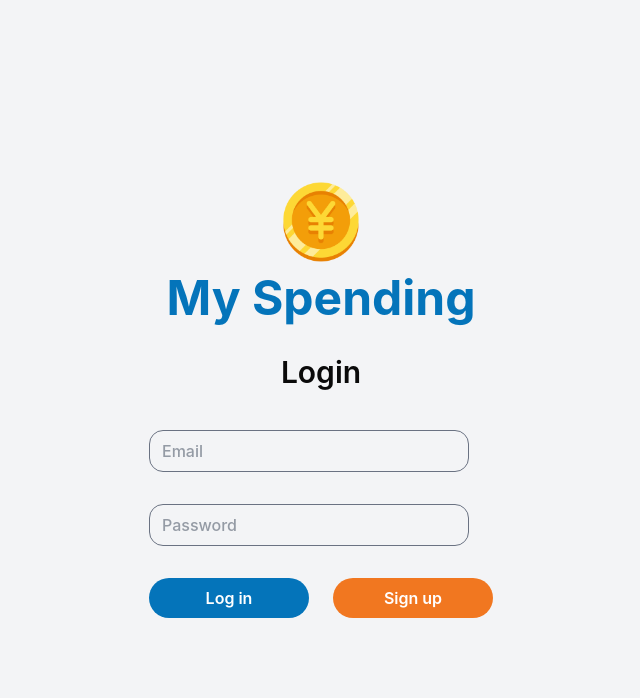
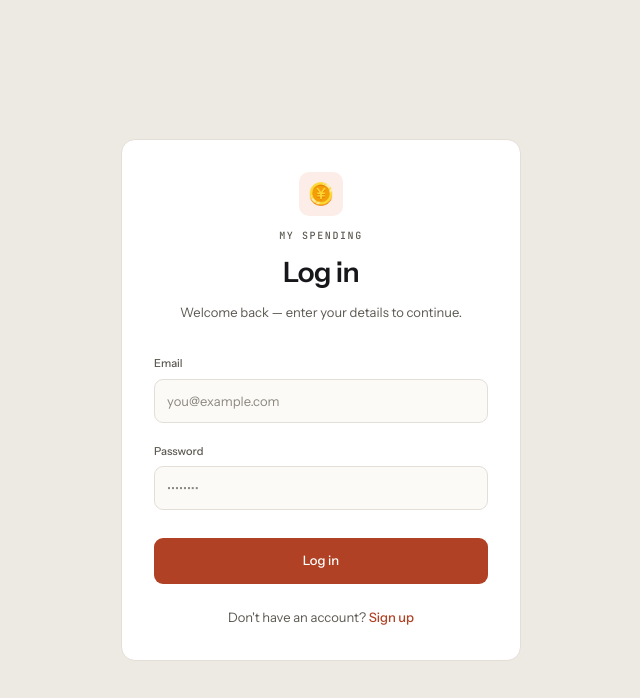
Before and after one commit to ColinBertin/my-spending, a Next.js app: page /login in a window 1280 px wide. Shown: the top 698 px of the page, without its empty margins (319-959 px from the left). Built offline with nearby package versions, Linux system fonts and the light colour scheme.

Commit message:
fix test accordingly to navbar changes

```diff
--- a/app/(auth)/login/login.tsx
+++ b/app/(auth)/login/login.tsx
@@ -4,8 +4,6 @@ import { useForm } from "react-hook-form";
 import { useRouter } from "next/navigation";
 import Image from "next/image";
 
-import Button from "@/components/Button";
-import FormInputField from "@/components/FormInputField";
 import { signInWithPassword } from "@/utils/authClient";
 import { emailRegex } from "@/helpers";
 import logo from "@/public/images/yen-icon.png";
@@ -16,12 +14,13 @@ import {
 import { useState, useTransition } from "react";
 import Spinner from "@/components/Spinner";
 
-type SignupInput = {
-  username: string;
+type LoginFormValues = {
   email: string;
   password: string;
-  confirmPassword: string;
 };
+
+const fieldClassName =
+  "h-11 rounded-[9px] border border-[#E3DFD7] bg-[#FBFAF7] px-3 text-[13px] text-[#17161A] placeholder:text-[#8C887F] outline-none transition-colors focus:border-[1.5px] focus:border-[#17161A] focus:bg-white";
 
 export default function Login() {
   const router = useRouter();
@@ -38,9 +37,9 @@ export default function Login() {
     register,
     handleSubmit,
     formState: { errors },
-  } = useForm<SignupInput>({ mode: "onChange" });
+  } = useForm<LoginFormValues>({ mode: "onChange" });
 
-  async function handleLogin(data: SignupInput) {
+  async function handleLogin(data: LoginFormValues) {
     try {
       setIsFetching(true);
       const { error } = await signInWithPassword(data.email, data.password);
@@ -62,70 +61,107 @@ export default function Login() {
 
   if (isMutating) {
     return (
-      <div className="flex flex-col h-full w-full justify-center items-center">
+      <div className="flex h-full w-full flex-col items-center justify-center text-[#17161A]">
         <Spinner />
       </div>
     );
   }
 
   return (
-    <div className="">
-      <form
-        className="flex flex-col justify-center h-1/2"
-        onSubmit={handleSubmit(handleLogin)}
-      >
-        <div className="mb-8 flex flex-col items-center gap-3">
+    <div className="w-full max-w-[400px] rounded-xl border border-[#E3DFD7] bg-white p-6 sm:p-8">
+      <div className="flex flex-col items-center gap-3 text-center">
+        <span className="flex h-11 w-11 items-center justify-center rounded-lg bg-[#FCEDE8]">
           <Image
             src={logo}
             alt="My Spending logo"
-            className="h-16 w-16 sm:h-20 sm:w-20"
+            className="h-6 w-6"
             priority
           />
-          <h1 className="text-4xl sm:text-5xl font-bold text-blue-dark text-center">
+        </span>
+        <span
+          className="text-[10px] font-medium uppercase tracking-[0.16em] text-[#5C5952]"
+          style={{ fontFamily: "var(--font-jetbrains-mono)" }}
+        >
           My Spending
+        </span>
+        <h1 className="text-[26px] font-semibold leading-[1.25] tracking-[-0.02em] text-[#17161A] sm:text-[28px]">
+          Log in
         </h1>
+        <p className="text-[13px] leading-[1.6] text-[#5C5952]">
+          Welcome back — enter your details to continue.
+        </p>
       </div>
-        <h1 className="text-3xl font-semibold text-center text-red mb-10">
-          Login
-        </h1>
 
-        <FormInputField
+      <form
+        className="mt-8 flex flex-col gap-5"
+        onSubmit={handleSubmit(handleLogin)}
+      >
+        <div className="flex flex-col gap-[7px]">
+          <label
+            htmlFor="email"
+            className="text-[11px] font-medium text-[#5C5952]"
+          >
+            Email
+          </label>
+          <input
+            id="email"
             type="email"
-          placeholder="Email"
-          containerClassName="relative flex flex-col justify-around mb-8"
-          inputClassName="w-56 sm:w-80 p-2 h-auto"
-          registration={register("email", {
+            placeholder="you@example.com"
+            className={fieldClassName}
+            {...register("email", {
               required: "Email is required",
               validate: (email) =>
                 emailRegex.test(email) ? true : "Invalid email format",
             })}
-          error={errors.email?.message}
           />
+          {errors.email?.message && (
+            <span className="text-[12px] text-[#B0442A]">
+              {errors.email.message}
+            </span>
+          )}
+        </div>
 
-        <FormInputField
+        <div className="flex flex-col gap-[7px]">
+          <label
+            htmlFor="password"
+            className="text-[11px] font-medium text-[#5C5952]"
+          >
+            Password
+          </label>
+          <input
+            id="password"
             type="password"
-          placeholder="Password"
-          containerClassName="relative flex flex-col justify-around mb-8"
-          inputClassName="w-56 sm:w-80 p-2 h-auto"
-          registration={register("password", {
+            placeholder="••••••••"
+            className={fieldClassName}
+            {...register("password", {
               required: "Password is required",
             })}
-          error={errors.password?.message}
           />
-        <div className="flex flex-col sm:flex-row justify-center gap-4 sm:gap-6">
-          <Button color="primary" type="submit" text="Log in" />
-          <Button
-            color="secondary"
+          {errors.password?.message && (
+            <span className="text-[12px] text-[#B0442A]">
+              {errors.password.message}
+            </span>
+          )}
+        </div>
+
+        <button
+          type="submit"
+          className="mt-2 h-[46px] rounded-[9px] bg-[#B04124] text-[13px] font-medium text-white transition-colors hover:bg-[#8A331B]"
+        >
+          Log in
+        </button>
+      </form>
+
+      <p className="mt-6 text-center text-[13px] text-[#5C5952]">
+        Don&apos;t have an account?{" "}
+        <button
           type="button"
-            text="Sign up"
-            handleChange={(e) => {
-              e.preventDefault();
-              router.push("/signup");
-            }}
-          />
-        </div>
-      </form>
-      {/* <button onClick={handleGoogleSignIn}>Sign Up / Login with Google</button> */}
+          className="font-medium text-[#B04124] hover:text-[#8A331B]"
+          onClick={() => router.push("/signup")}
+        >
+          Sign up
+        </button>
+      </p>
     </div>
   );
 }
--- a/app/(auth)/login/page.tsx
+++ b/app/(auth)/login/page.tsx
@@ -1,8 +1,22 @@
+import { Instrument_Sans, JetBrains_Mono } from "next/font/google";
 import Login from "./login";
+
+const instrumentSans = Instrument_Sans({
+  subsets: ["latin"],
+  weight: ["400", "500", "600"],
+});
+
+const jetBrainsMono = JetBrains_Mono({
+  subsets: ["latin"],
+  weight: ["400", "500"],
+  variable: "--font-jetbrains-mono",
+});
 
 export default function LoginPage() {
   return (
-    <div className="flex w-screen h-screen justify-center items-center">
+    <div
+      className={`${instrumentSans.className} ${jetBrainsMono.variable} flex min-h-screen w-full items-center justify-center bg-[#EDEAE3] px-4 py-10`}
+    >
       <Login />
     </div>
   );
--- a/components/layout/Navbar.tsx
+++ b/components/layout/Navbar.tsx
@@ -21,7 +21,7 @@ const navItems = [
   { label: "Dashboard", href: "/" },
   { label: "Accounts", href: "/accounts/create" },
   { label: "Categories", href: "/categories/create" },
-  { label: "Ledger", href: "/categories/create" },
+  { label: "Ledger", href: "/ledger-generator" },
   { label: "Reports", href: "/categories/create" },
   { label: "Settings", href: "/categories/create" },
 ];
```
Also changed, not shown: 1 other file (tests, documents, lock files or other folders). Lines whose indentation alone changed are shown as unchanged.
